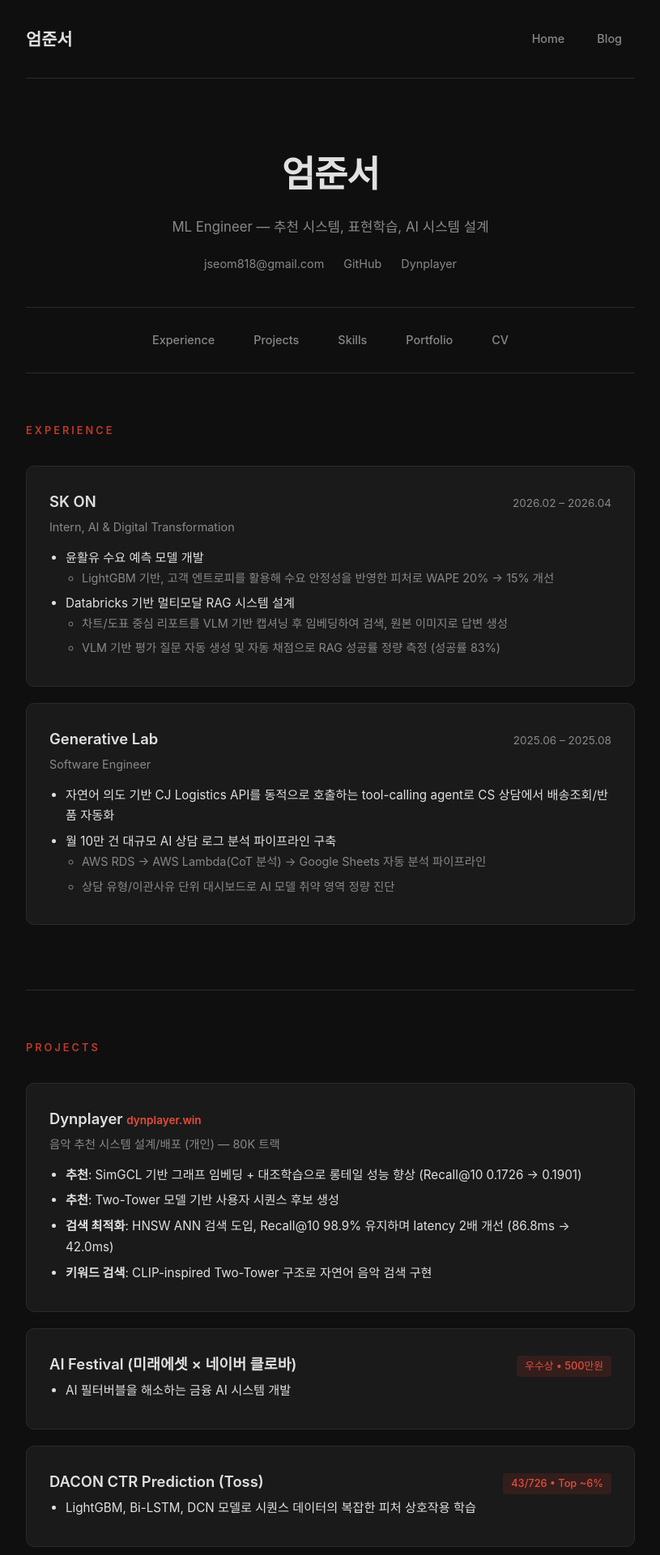
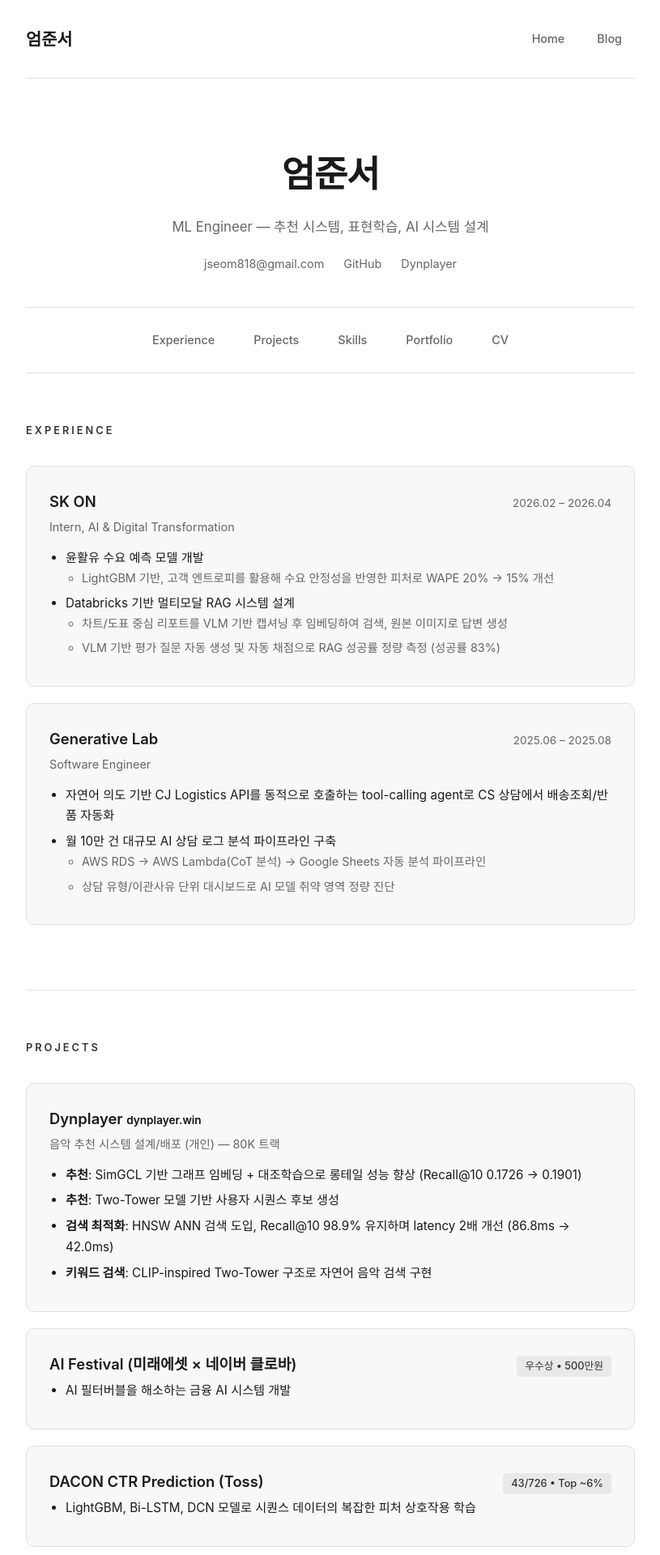
Before and after one commit to Eoo0m/my-page, a Jekyll site: the page built from index.html, in a window 1280 px wide. Shown: the top 1920 px of the page at 81% size, without its empty margins (232-1047 px from the left). Built offline with Jekyll 4.4.1, drawn with Linux system fonts in a browser that asks for light colours.

Commit message:
Switch to light theme with white background and dark gray/black accents
Co-Authored-By: Claude Opus 4.6 (1M context) <noreply@anthropic.com>

```diff
--- a/_layouts/default.html
+++ b/_layouts/default.html
@@ -6,13 +6,13 @@
   <title>{% if page.title %}{{ page.title }} | {% endif %}{{ site.title }}</title>
   <style>
     :root {
-      --bg: #0f0f0f;
-      --surface: #1a1a1a;
-      --border: #2a2a2a;
-      --text: #e0e0e0;
-      --text-muted: #888;
-      --accent: #c0392b;
-      --accent-light: #e74c3c;
+      --bg: #ffffff;
+      --surface: #f8f8f8;
+      --border: #e0e0e0;
+      --text: #1a1a1a;
+      --text-muted: #666;
+      --accent: #333;
+      --accent-light: #111;
     }
 
     * { margin: 0; padding: 0; box-sizing: border-box; }
@@ -25,7 +25,7 @@
     }
 
     a { color: var(--accent-light); text-decoration: none; transition: color 0.2s; }
-    a:hover { color: #fff; }
+    a:hover { color: #000; }
 
     .container { max-width: 800px; margin: 0 auto; padding: 0 24px; }
 
@@ -49,7 +49,7 @@
       font-weight: 500;
       transition: all 0.2s;
     }
-    .site-nav a:hover { background: var(--surface); color: #fff; }
+    .site-nav a:hover { background: var(--surface); color: #000; }
 
     /* Section */
     section {
@@ -94,8 +94,8 @@
 
     .badge {
       display: inline-block;
-      background: rgba(192, 57, 43, 0.15);
-      color: var(--accent-light);
+      background: rgba(0, 0, 0, 0.06);
+      color: var(--accent);
       padding: 2px 10px;
       border-radius: 4px;
       font-size: 0.8rem;
@@ -155,8 +155,8 @@
       transition: all 0.2s;
     }
     .cv-tabs button.active {
-      background: var(--accent);
-      border-color: var(--accent);
+      background: var(--text);
+      border-color: var(--text);
       color: #fff;
     }
     .cv-tabs button:hover:not(.active) {
@@ -197,7 +197,7 @@
     .post-content { padding: 60px 0; }
     .post-content h1 { font-size: 2rem; margin-bottom: 8px; }
     .post-content .post-meta { color: var(--text-muted); font-size: 0.9rem; margin-bottom: 40px; }
-    .post-content h2 { font-size: 1.4rem; margin: 40px 0 16px; color: var(--accent-light); }
+    .post-content h2 { font-size: 1.4rem; margin: 40px 0 16px; color: var(--text); }
     .post-content h3 { font-size: 1.15rem; margin: 32px 0 12px; }
     .post-content p { margin-bottom: 16px; }
     .post-content ul, .post-content ol { padding-left: 24px; margin-bottom: 16px; }
--- a/index.html
+++ b/index.html
@@ -206,7 +206,7 @@ layout: default
   }
   .page-nav a:hover, .page-nav a.active {
     background: var(--surface);
-    color: #fff;
+    color: #000;
   }
 
   @media (max-width: 600px) {
```
